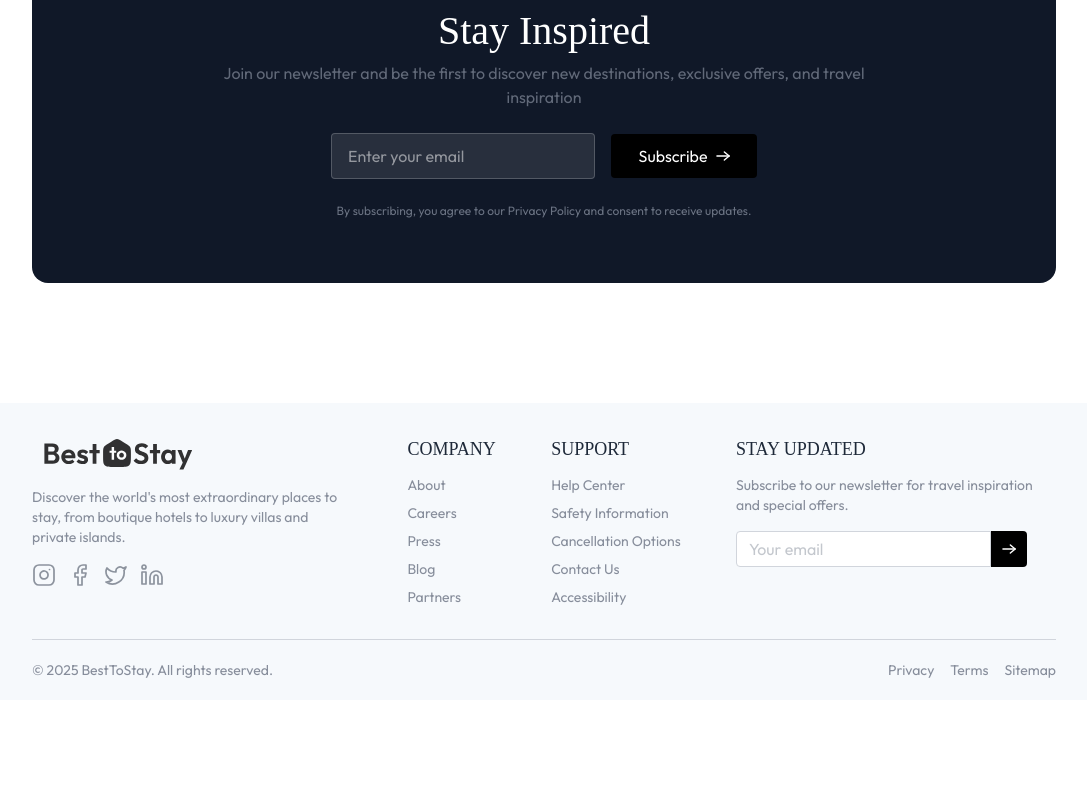
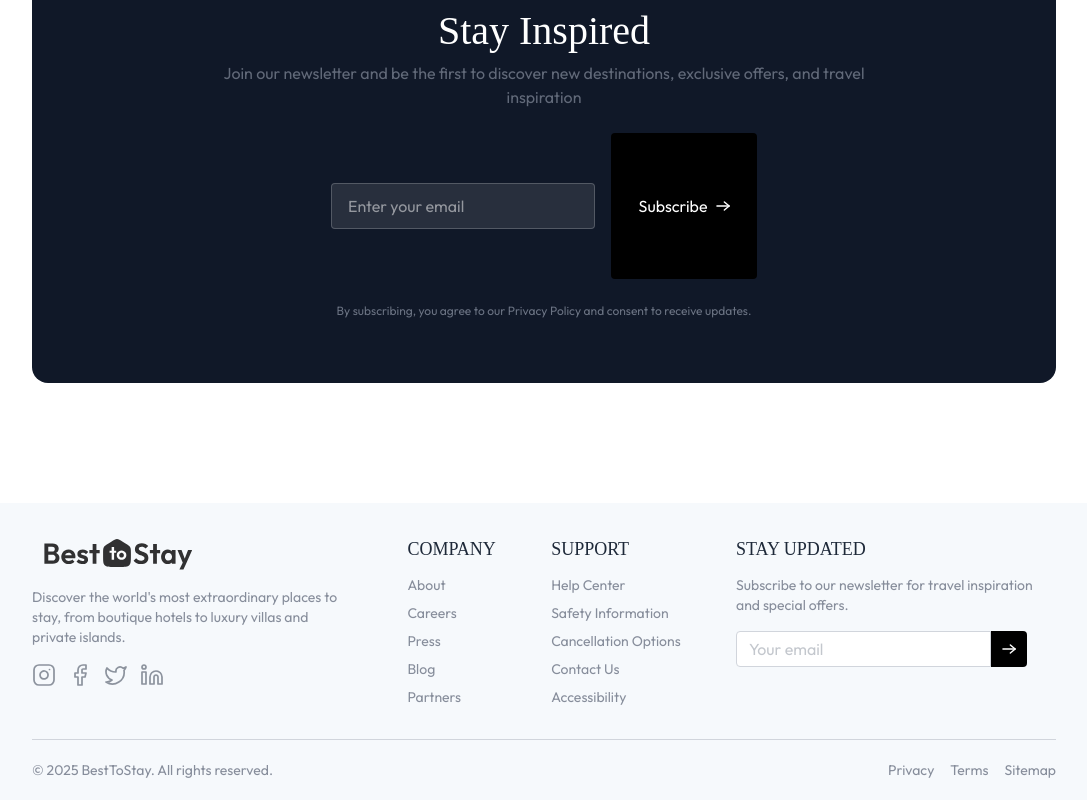
Before and after one commit to Veterok454/hotel-booking, a React (Vite) app in the folder client/: page / in a window 1280 px wide. Shown: the part 2440-3240 px from the top of the page, without its empty margins (96-1183 px from the left). Before the commit the page ends 3140 px from the top, so only its background shows below. Built offline with nearby package versions, Linux system fonts and the light colour scheme; no server answers; a web font is replaced by a local one.

Commit message:
completed

```diff
--- a/client/src/components/NewsLetter.jsx
+++ b/client/src/components/NewsLetter.jsx
@@ -64,14 +64,22 @@ const NewsLetter = () => {
           type='submit'
           disabled={isSubmitting}
           onClick={handleSubscribe}
-          className='flex items-center justify-center gap-2 group bg-black px-4 md:px-7 py-2.5 rounded active:scale-95 transition-all cursor-pointer'
+          className='flex items-center justify-center gap-2 group bg-black  hover:bg-gray-800 px-4 md:px-7 py-2.5 aspect-square rounded active:scale-95 transition-colors disabled:opacity-50 disabled:cursor-not-allowed'
         >
+          {' '}
+          {isSubmitting ? (
+            <div className='w-4 h-4 border-2 border-white border-t-transparent rounded-full animate-spin' />
+          ) : (
+            <>
+              {' '}
               Subscribe
               <img
                 src={assets.arrowIcon}
                 alt='arrowIcon'
                 className='w-3.5 invert group-hover:translate-x-1 transition-all'
               />
+            </>
+          )}
         </button>
       </form>
       <p className='text-gray-500 mt-6 text-xs text-center'>
```
Lines whose indentation alone changed are shown as unchanged.
